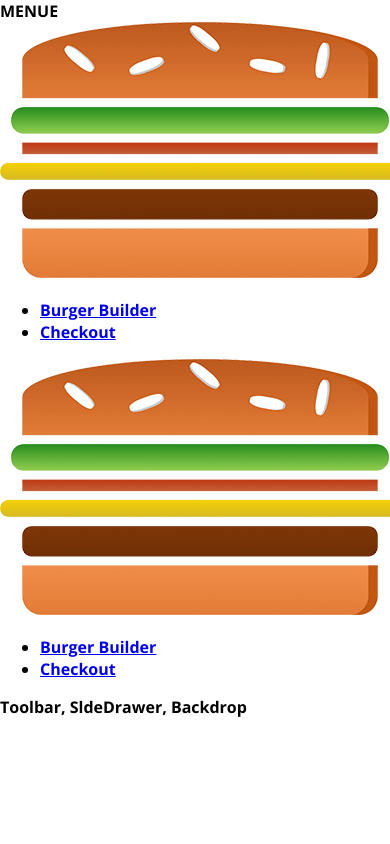
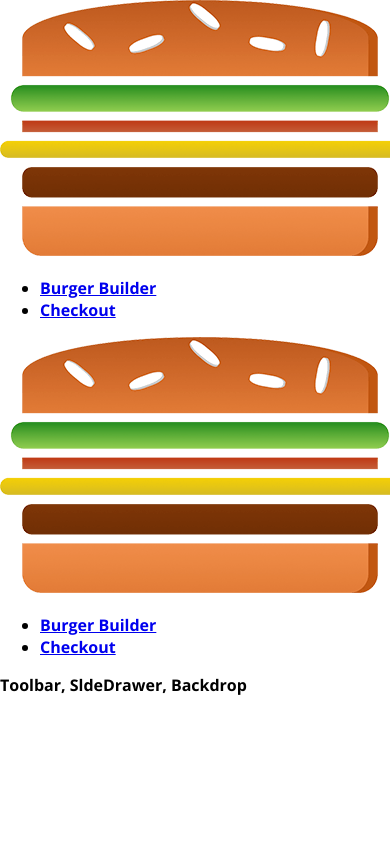
Before and after one commit to mdiktushar/Burger-Builder, a React app: page / in a window 390 px wide. Shown: the top 844 px of the page. Built offline with nearby package versions, Linux system fonts and the light colour scheme.

Commit message:
8.34. Adding a Hamburger Icon

```diff
--- a/src/components/Layout/Layout.js
+++ b/src/components/Layout/Layout.js
@@ -1,22 +1,43 @@
-import React from 'react'
+import React, {Component} from 'react'
 import Auxlary from '../../hoc/Auxlary'
 import SideDrawer from '../Navigation/SideDrawer/SideDrawer'
 import Toolbar from '../Navigation/Toolbar/Toolbar'
 // import PropTypes from 'prop-types'
-
 // Css class
 import classes from './Layout.css'
-const Layout = props => (
-    <Auxlary>
-        <Toolbar />
-        <SideDrawer />
-        <div>Toolbar, SldeDrawer, Backdrop</div>
-        <main className={classes.Content}>
-            {props.children}
-        </main>
-    </Auxlary>
-)
 
-// Layout.propTypes = {}
+
+class Layout extends Component{
+
+    state = {
+        shwoSideDraer: true
+    }
+
+    sideBrawerClosedHandler = () => {
+        this.setState({shwoSideDraer: false})
+    }
+
+    sideDrawerToggleHandler = () => {
+        this.setState((prevState) => {
+            return {shwoSideDraer: !prevState.shwoSideDraer}
+        })
+    }
+
+    render () {
+        return (
+            <Auxlary>
+                <Toolbar drawerToggleClicked = {this.sideDrawerToggleHandler} />
+                <SideDrawer
+                    open = {this.state.shwoSideDraer}
+                    closed = {this.sideBrawerClosedHandler}
+                />
+                <div>Toolbar, SldeDrawer, Backdrop</div>
+                <main className={classes.Content}>
+                    {this.props.children}
+                </main>
+            </Auxlary>
+        )
+    }
+}
 
 export default Layout
--- /dev/null
+++ b/src/components/Navigation/SideDrawer/DrawerToggle/DrawerToggle.css
@@ -0,0 +1,23 @@
+.DrawerToggle {
+    width: 40px;
+    height: 100%;
+    display: flex;
+    flex-flow: column;
+    justify-content: space-around;
+    align-items: center;
+    padding: 10px 0;
+    box-sizing: border-box;
+    cursor: pointer;
+}
+
+.DrawerToggle div {
+    width: 90%;
+    height: 3px;
+    background-color: white;
+}
+
+@media (min-width: 500px) {
+    .DrawerToggle {
+        display: none;
+    }
+}
--- /dev/null
+++ b/src/components/Navigation/SideDrawer/DrawerToggle/DrawerToggle.js
@@ -0,0 +1,13 @@
+import React from 'react'
+import classes from './DrawerToggle.css'
+
+const DrawerToggle = (props) => (
+    <div className={classes.DrawerToggle} onClick={props.clicked}>
+        <div></div>
+        <div></div>
+        <div></div>
+    </div>
+)
+
+
+export default DrawerToggle
--- a/src/components/Navigation/SideDrawer/SideDrawer.js
+++ b/src/components/Navigation/SideDrawer/SideDrawer.js
@@ -2,15 +2,25 @@
 import Logo from '../../Logo/Logo'
 import NavigationItems from '../NavigationItems/NavigationItems'
 import classes from './SideDrawer.css'
+import Backdrop from '../../UI/Backdrop/Backdrop'
+import Auxlary from '../../../hoc/Auxlary'
 
 const SideDrawer = (props) => {
+  let attachedClasses = [classes.SideDrawer, classes.Close]
+  if (props.open) {
+    attachedClasses = [classes.SideDrawer, classes.Open]
+  }
+
   return (
-    <div className={classes.SideDrawer}>
-        <Logo height = '11%'/>
-        <nav>
-            <NavigationItems />
-        </nav>
-    </div>
+    <Auxlary>
+      <Backdrop show = {props.open} clicked = {props.closed}/>
+      <div className={attachedClasses.join(' ')}>
+          <Logo height = '11%'/>
+          <nav>
+              <NavigationItems />
+          </nav>
+      </div>
+    </Auxlary>
   )
 }
 
--- a/src/components/Navigation/Toolbar/Toolbar.js
+++ b/src/components/Navigation/Toolbar/Toolbar.js
@@ -1,12 +1,13 @@
 import React from 'react'
 import Logo from '../../Logo/Logo'
 import NavigationItems from '../NavigationItems/NavigationItems'
+import DrawerToggle from '../SideDrawer/DrawerToggle/DrawerToggle'
 import classes from './Toolbar.css'
 // import PropTypes from 'prop-types'
 
 const Toolbar = props => (
     <header className={classes.Toolbar}>
-        <div>MENUE</div>
+        <DrawerToggle clicked = {props.drawerToggleClicked} />
         <Logo height = '80%' />
         <nav className={classes.DasktopOnly}>
             <NavigationItems />
```
